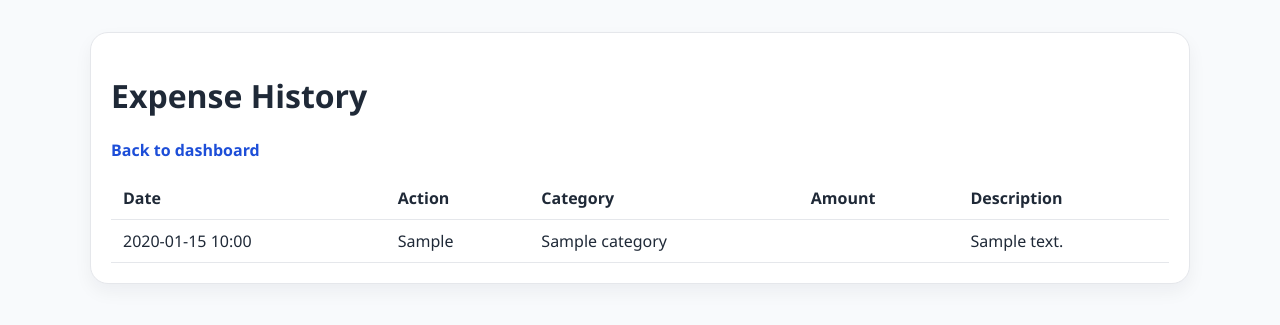
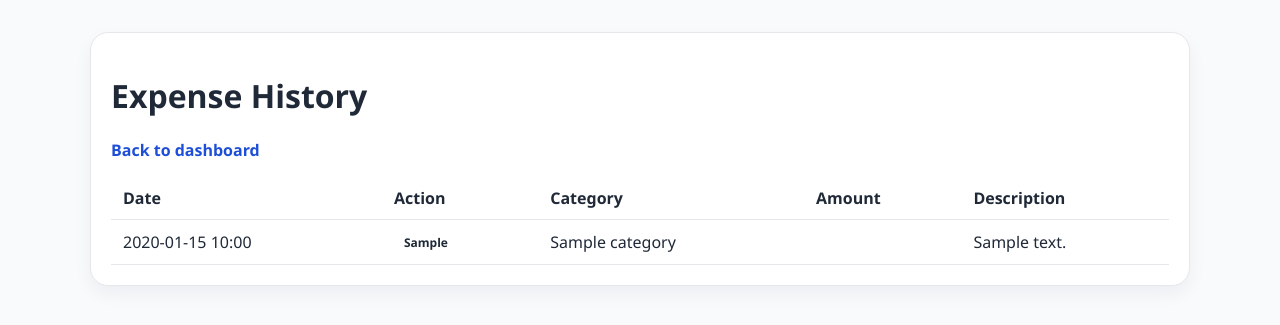
Before and after one commit to Ponalagarasu/cloud-expense-tracker, a Flask app: template templates/history.html in a window 1280 px wide. Shown: the top 325 px of the page. Run offline with Flask 3, Linux system fonts and the light colour scheme; the template is opened without the code that fills it: most values are stand-ins (such as "Sample title", 1, 10 or a date in 2020); parts of the project's set-up code (start-up, migrations or seed data) failed here and were passed over; some libraries are stand-ins or nearby versions.

Commit message:
Implement action badges in history view

```diff
--- a/templates/history.html
+++ b/templates/history.html
@@ -37,6 +37,26 @@
             text-decoration: none;
             font-weight: 700;
         }
+        .badge {
+            display: inline-block;
+            padding: 3px 10px;
+            font-size: 12px;
+            font-weight: 600;
+            border-radius: 9999px;
+            text-transform: capitalize;
+        }
+        .badge-created {
+            background-color: #dcfce7;
+            color: #15803d;
+        }
+        .badge-updated {
+            background-color: #fef3c7;
+            color: #b45309;
+        }
+        .badge-deleted {
+            background-color: #fee2e2;
+            color: #b91c1c;
+        }
     </style>
   </head>
   <body>
@@ -58,7 +78,7 @@
            {% for item in history %}
       <tr>
         <td>{{ (item["action_date"]|string)[:16] if item["action_date"] else "" }}</td>
-              <td>{{ item["action_type"] }}</td>
+        <td><span class="badge badge-{{ item['action_type'].lower() }}">{{ item["action_type"] }}</span></td>
         <td>{{ item["category"] or 'General' }}</td>
         <td>{{ format_inr(item["amount"] or 0) }}</td>
         <td>{{ item["description"] }}</td>
```
Lines whose indentation alone changed are shown as unchanged.
